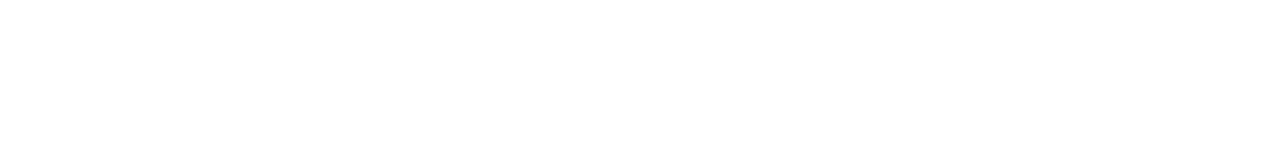
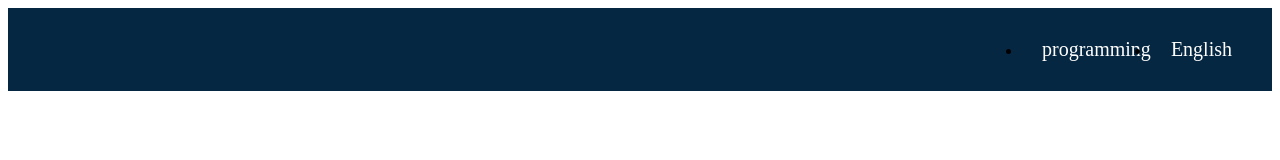
Before and after one commit to KamadaHaruki/sample, a plain HTML site: page index.html in a window 1280 px wide. Drawn offline with Linux system fonts and the light colour scheme.

Commit message:
Add : header

```diff
--- a/index.html
+++ b/index.html
@@ -5,8 +5,17 @@
 	<meta http-equiv="X-UA-Compatible" content="IE=edge">
 	<meta name="viewport" content="width=device-width, initial-scale=1.0">
 	<title>Document</title>
+	<link rel="stylesheet" href="./style.css">
 </head>
 <body>
-
+	<header>
+		<div class="header-left"></div>
+		<div class="header-right">
+		<ul class="nav">
+			<li><a href="#programming">programming</a></li>
+			<li><a href="#english">English</a></li>
+		</ul>
+		</div>
+	</header>
 </body>
 </html>
--- /dev/null
+++ b/style.css
@@ -0,0 +1,16 @@
+header{
+	display: flex;
+	justify-content: space-between;
+	align-items: center;
+	background-color: rgb(6, 39, 66);
+	padding: 14px 40px;
+}
+.nav{
+	display: flex;
+}
+.nav > li > a{
+	color: white;
+	font-size: 20px;
+	margin-left: 20px;
+	text-decoration: none;
+}
```
